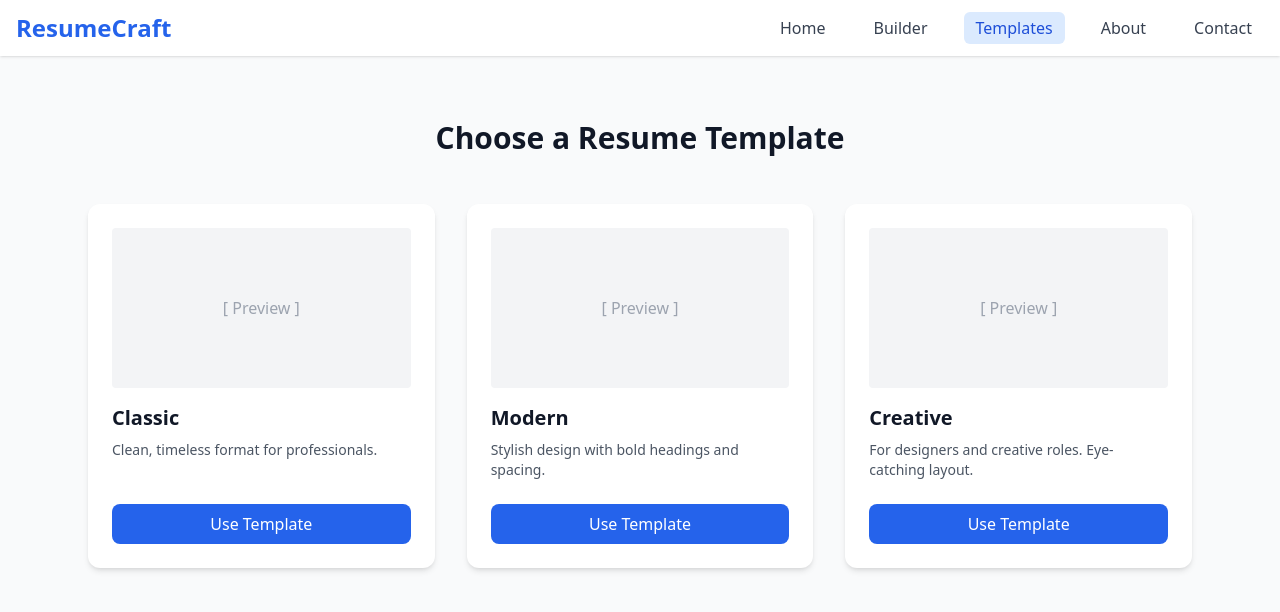
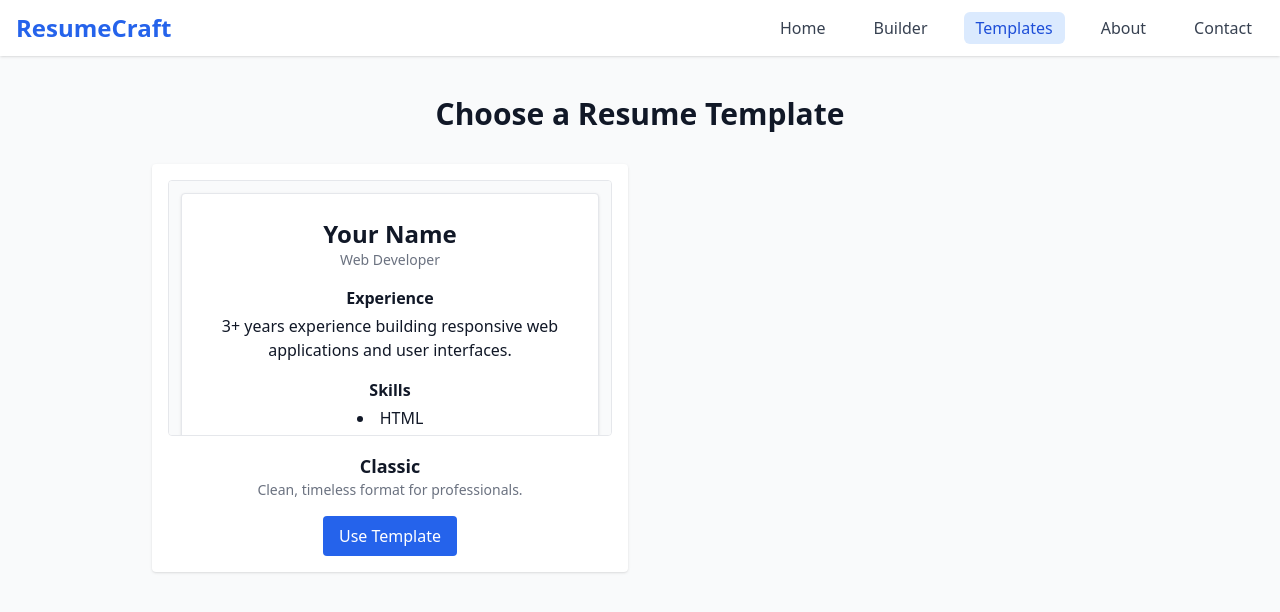
Before and after one commit to GlitchRider1/resumegenerator, a React (Vite) app: page /templates in a window 1280 px wide. Shown: the top 612 px of the page. Built offline with nearby package versions, Linux system fonts and the light colour scheme.

Commit message:
Update Templates.tsx

```diff
--- a/src/pages/Templates.tsx
+++ b/src/pages/Templates.tsx
@@ -1,49 +1,38 @@
 import React from 'react';
-import { Link } from 'react-router-dom';
+import { useNavigate } from 'react-router-dom';
+import ClassicTemplate from '../templates/ClassicTemplate';
 
 const Templates: React.FC = () => {
-  const templates = [
-    {
-      id: 'classic',
-      name: 'Classic',
-      description: 'Clean, timeless format for professionals.',
-    },
-    {
-      id: 'modern',
-      name: 'Modern',
-      description: 'Stylish design with bold headings and spacing.',
-    },
-    {
-      id: 'creative',
-      name: 'Creative',
-      description: 'For designers and creative roles. Eye-catching layout.',
-    },
-  ];
+  const navigate = useNavigate();
+
+  const handleUseTemplate = (template: string) => {
+    navigate(`/builder?template=${template}`);
+  };
 
   return (
-    <div className="max-w-6xl mx-auto py-16 px-6">
-      <h2 className="text-3xl font-bold text-center mb-12">Choose a Resume Template</h2>
-      <div className="grid md:grid-cols-3 gap-8">
-        {templates.map((template) => (
-          <div
-            key={template.id}
-            className="bg-white rounded-xl shadow-md p-6 flex flex-col justify-between"
+    <div className="max-w-5xl mx-auto px-6 py-10">
+      <h2 className="text-3xl font-bold text-center mb-8">Choose a Resume Template</h2>
+
+      <div className="grid grid-cols-1 md:grid-cols-2 gap-6">
+        {/* Classic Template Card */}
+        <div className="bg-white p-4 rounded shadow text-center">
+          <div className="h-64 overflow-auto border rounded bg-gray-50 mb-4 p-3">
+            <ClassicTemplate
+              name="Your Name"
+              job="Web Developer"
+              experience="3+ years experience building responsive web applications and user interfaces."
+              skills="HTML, CSS, JavaScript, React"
+            />
+          </div>
+          <h3 className="font-semibold text-lg">Classic</h3>
+          <p className="text-sm text-gray-500 mb-4">Clean, timeless format for professionals.</p>
+          <button
+            onClick={() => handleUseTemplate('classic')}
+            className="bg-blue-600 text-white px-4 py-2 rounded hover:bg-blue-700 transition"
           >
-            <div>
-              <div className="h-40 bg-gray-100 rounded mb-4 flex items-center justify-center text-gray-400">
-                [ Preview ]
-              </div>
-              <h3 className="text-xl font-semibold mb-2">{template.name}</h3>
-              <p className="text-gray-600 text-sm">{template.description}</p>
-            </div>
-            <Link
-              to={`/builder?template=${template.id}`}
-              className="mt-6 bg-blue-600 hover:bg-blue-700 text-white text-center py-2 rounded-lg transition"
-            >
-              Use Template
-            </Link>
-          </div>
-        ))}
+            Use Template
+          </button>
+        </div>
       </div>
     </div>
   );
```
